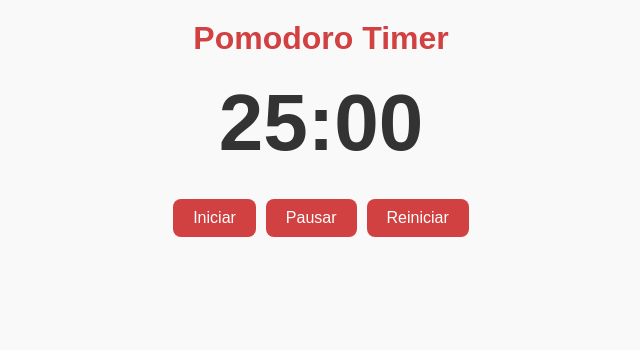
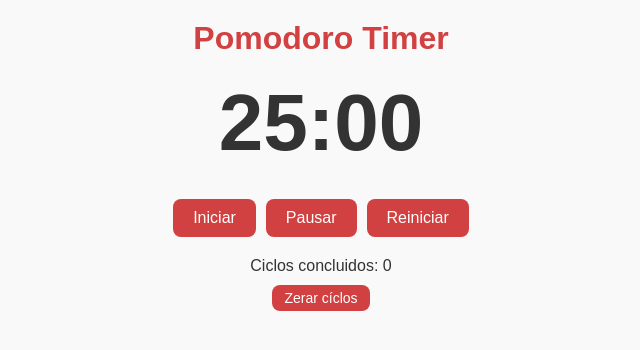
Before and after one commit to j-adenilson/pomodoro-timer, a plain HTML site: page index.html in a window 1280 px wide. Shown: the whole page, without its empty margins (319-959 px from the left). Drawn offline with Linux system fonts and the light colour scheme.

Commit message:
feat: adiciona contador de ciclos concluidos com botão de reset

```diff
--- a/index.html
+++ b/index.html
@@ -17,6 +17,11 @@
         <button id="reset">Reiniciar</button>
     </div>
 
+    <div id="cycle-container">
+        <p>Ciclos concluidos: <span id="cycle-count">0</span></p>
+        <button id="reset-cycles">Zerar cíclos</button>
+    </div>
+
 
     <script src="script.js"></script>
 </body>
--- a/script.js
+++ b/script.js
@@ -50,3 +50,19 @@ btnPause.addEventListener("click", pausarTimer);
 btnReset.addEventListener("click", reiniciaTimer);
 
 atualizarDisplay(); // atualiza ao carregar
+
+//Ciclos Pomodoros
+//Variável que conta quantos ciclos Pomodoros foram concluidos
+let cycleCount = 0;
+
+//Função que deve ser chamada sempre que um ciclo(foco + pausa) for concluído
+function cicloConcluido(){
+    cycleCount++;
+    document.getElementById("cycle-count").textContent = cycleCount; //Atualiza o número na interface
+}
+
+//Zera o contador de ciclos quando o usuário clica no botão
+document.getElementById("reset-cycles").addEventListener("click", ()=> {
+    cycleCount = 0; //Reinicia o valor da variável
+    document.getElementById("cycle-count").textContent = cycleCount; // Atualiza na tela
+});
--- a/style.css
+++ b/style.css
@@ -47,3 +47,15 @@ button{
 button:hover{
     background-color: #a93232;
 }
+
+#cycle-container{
+    margin-top: 20px;
+    text-align: center;
+}
+
+#reset-cycles{
+    margin-top: 10px;
+    padding: 5px 12px;
+    font-size: 14px;
+    cursor: pointer;
+}
```
Also changed, not shown: 1 other file.
